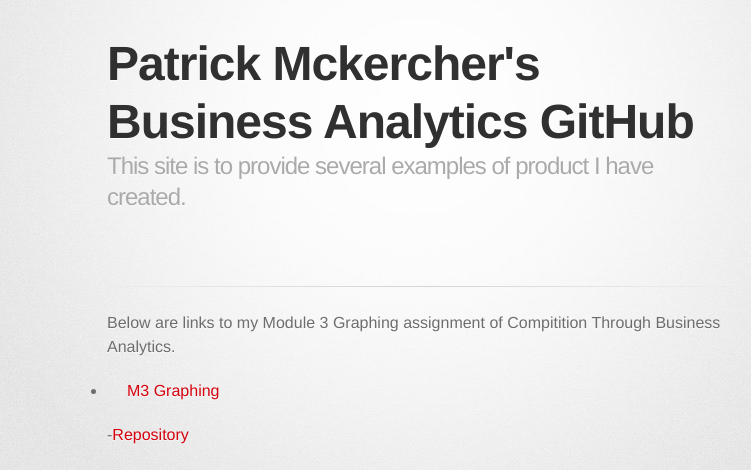
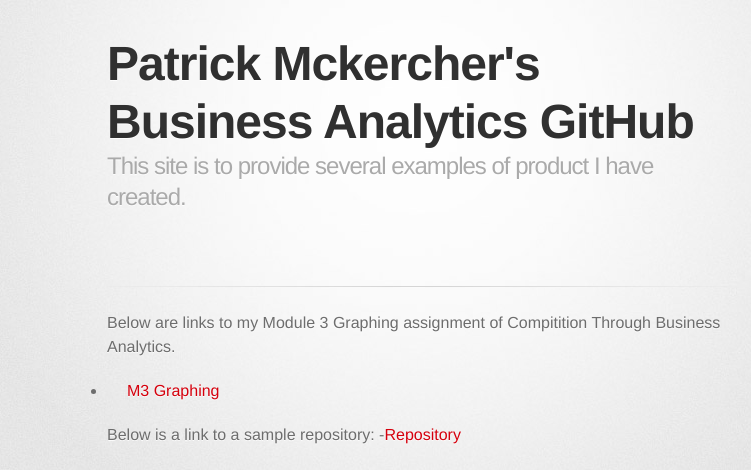
Before and after one commit to pomckercher/pomckercher.github.io, a Jekyll site: the page built from index.md, in a window 1280 px wide. Shown: the top 470 px of the page, without its empty margins (223-974 px from the left). Built offline with Jekyll 4.4.1, drawn with Linux system fonts in a browser that asks for light colours; some web fonts are replaced; our own code applies the rules of GitHub Pages for plain Markdown files; some of the changed text lies outside the part shown; grey boxes are pictures that could not be loaded.

Commit message:
Update index.md

```diff
--- a/index.md
+++ b/index.md
@@ -6,7 +6,11 @@
 Below are links to my Module 3 Graphing assignment of Compitition Through Business Analytics.
 - [M3 Graphing](/M3 Graphing/index.md)
 
+Below is a link to a sample repository:
 -[Repository](https://github.com/pomckercher/Sample-Work)
+
+Below is a link to a video about Python!
+[![Sorting](https://img.youtube.com/vi/UmUiu59e17Q/0.jpg)](https://www.youtube.com/watch?v=UmUiu59e17Q)
 
 This is a picture of my dog Bella!
 
```
